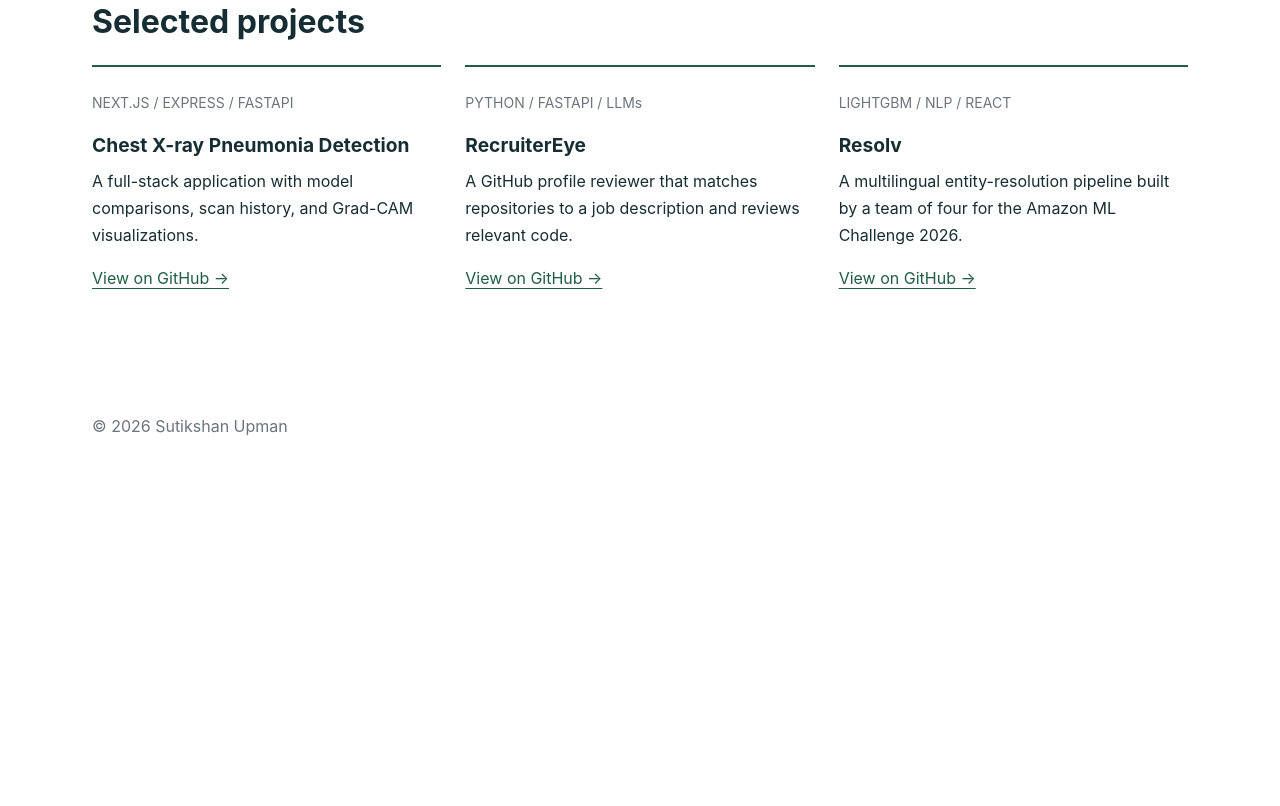
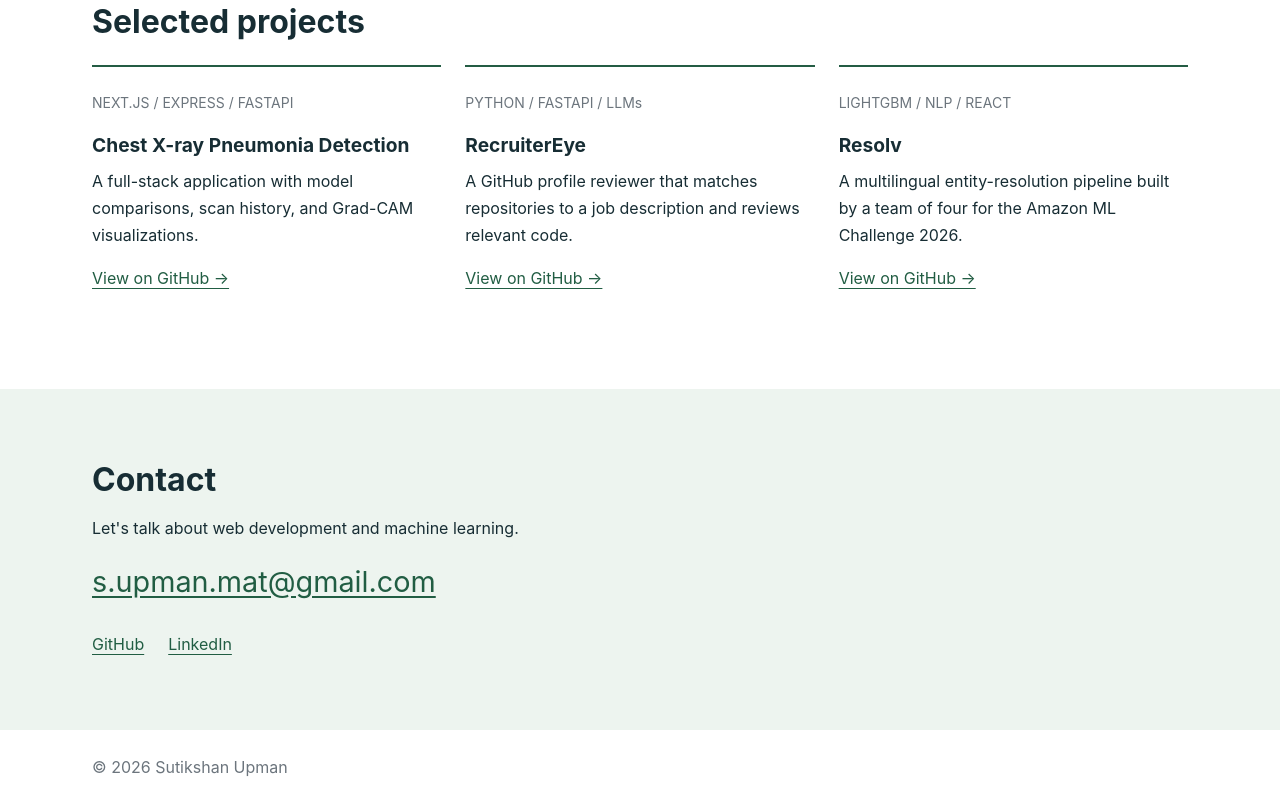
Before and after one commit to SutikshanUpman/Portfolio, a plain HTML site: page M4_P1_Portfolio/index.html in a window 1280 px wide. Shown: the part 1401-2207 px from the top of the page. Before the commit the page ends 1865 px from the top, so only its background shows below. Drawn offline with Linux system fonts and the light colour scheme.

Commit message:
Add portfolio contact section and navigation

```diff
--- a/M4_P1_Portfolio/index.html
+++ b/M4_P1_Portfolio/index.html
@@ -21,6 +21,7 @@
           <a class="nav-link" href="#about">About</a>
           <a class="nav-link" href="#skills">Skills</a>
           <a class="nav-link" href="#projects">Projects</a>
+          <a class="nav-link" href="#contact">Contact</a>
         </div>
       </div>
     </div>
@@ -34,6 +35,7 @@
         <p class="text-secondary">B.Tech student at IIIT Nagpur, graduating in 2028.</p>
         <div class="d-flex flex-wrap gap-3 mt-4">
           <a class="btn btn-primary" href="#projects">View projects</a>
+          <a class="btn btn-outline-dark" href="#contact">Get in touch</a>
         </div>
       </div>
     </section>
@@ -80,6 +82,17 @@
         </div></article>
       </div>
     </section>
+    <section id="contact" class="contact-section section-space">
+      <div class="container">
+        <h2>Contact</h2>
+        <p class="mt-3">Let's talk about web development and machine learning.</p>
+        <a class="contact-email" href="mailto:s.upman.mat@gmail.com">s.upman.mat@gmail.com</a>
+        <div class="d-flex gap-4 mt-4">
+          <a href="https://github.com/SutikshanUpman">GitHub</a>
+          <a href="https://linkedin.com/in/sutikshanupman">LinkedIn</a>
+        </div>
+      </div>
+    </section>
   </main>
   <footer class="container py-4 text-secondary">&copy; <span id="year"></span> Sutikshan Upman</footer>
 </body>
```
